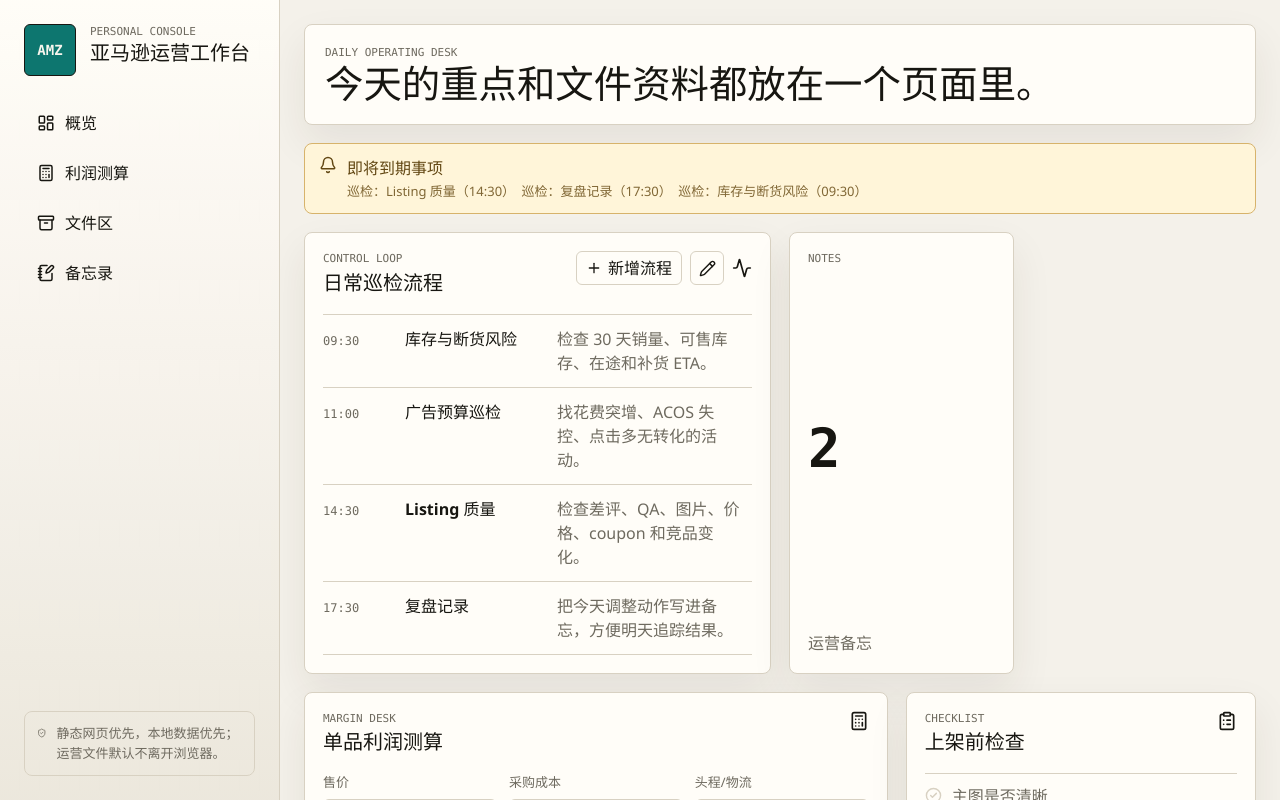
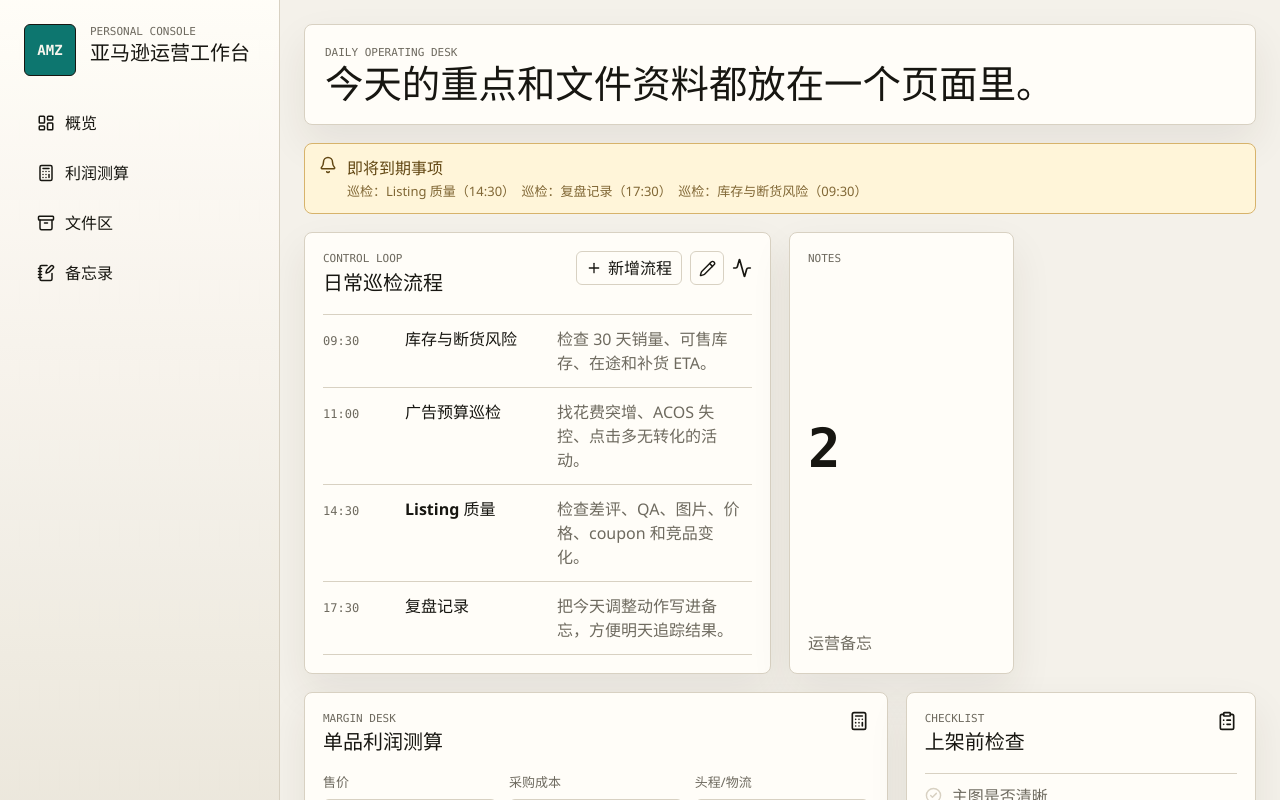
Before and after one commit to yhwork678678678/amazon-ops-workbench, a React (Vite) app: page / in a window 1280 px wide. Shown: the top 800 px of the page. Built offline with nearby package versions, Linux system fonts and the light colour scheme; no server answers.

Commit message:
Remove browser privacy notice

```diff
--- a/src/App.tsx
+++ b/src/App.tsx
@@ -17,7 +17,6 @@ import {
   Search,
   Save,
   Settings,
-  ShieldCheck,
   X,
 } from 'lucide-react'
 import { useEffect, useMemo, useRef, useState } from 'react'
@@ -529,10 +528,6 @@ export function App() {
           </a>
         </nav>
 
-        <div className="privacy-note">
-          <ShieldCheck size={18} />
-          <span>静态网页优先，本地数据优先；运营文件默认不离开浏览器。</span>
-        </div>
       </aside>
 
       <section className="workspace">
--- a/src/style.css
+++ b/src/style.css
@@ -133,18 +133,6 @@ p {
 .nav-list a:hover {
   background: rgba(255, 253, 248, 0.7);
   border-color: var(--line);
-}
-
-.privacy-note {
-  margin-top: auto;
-  display: flex;
-  gap: 10px;
-  align-items: flex-start;
-  color: var(--muted);
-  border: 1px solid var(--line);
-  border-radius: 8px;
-  padding: 12px;
-  font-size: 13px;
 }
 
 .workspace {
@@ -813,10 +801,6 @@ p {
     grid-template-columns: repeat(4, minmax(0, 1fr));
   }
 
-  .privacy-note {
-    margin-top: 0;
-  }
-
   .overview-grid,
   .split-grid,
   .file-workspace {
```
Also changed, not shown: 1 other file (tests, documents, lock files or other folders).
